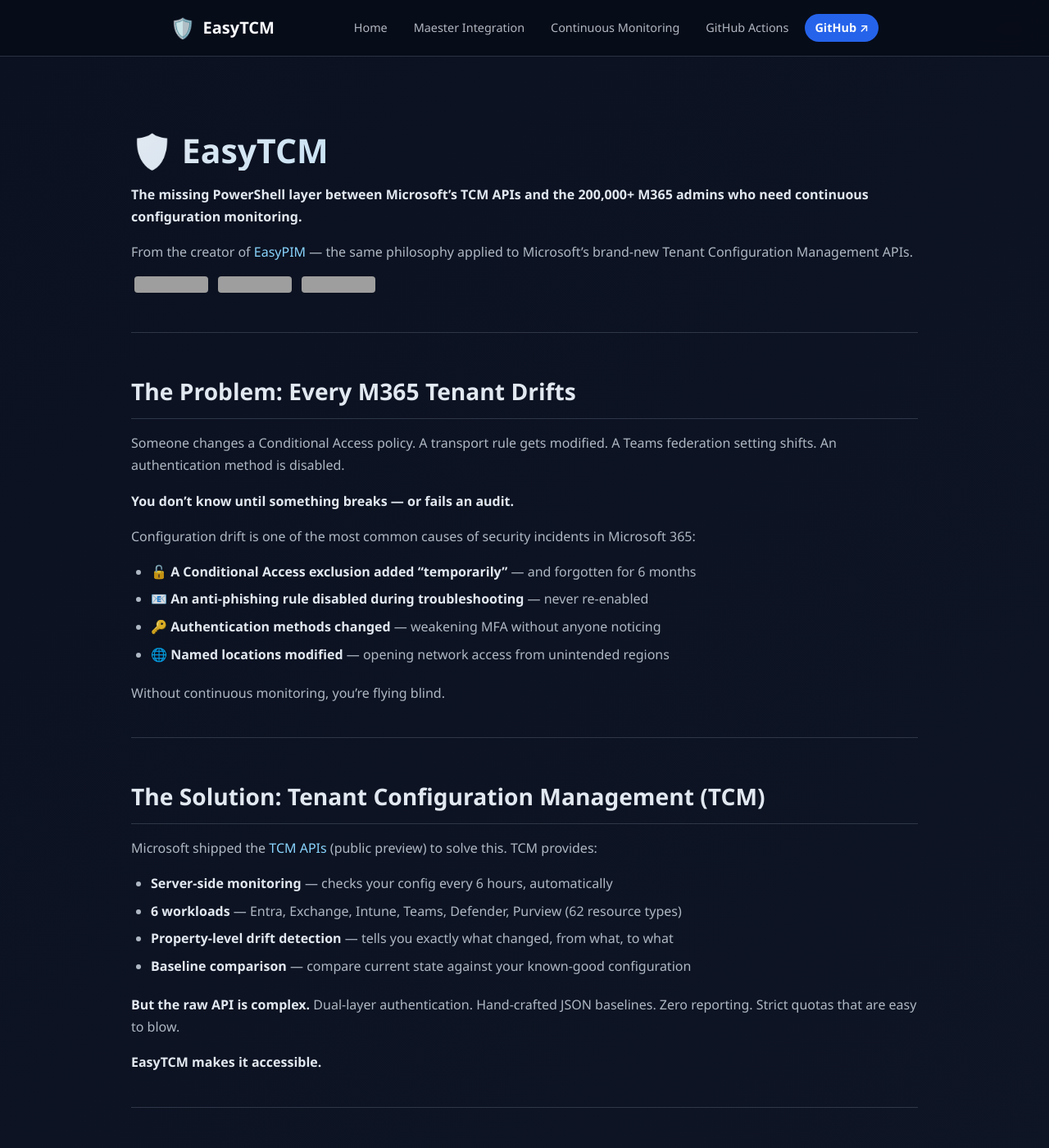
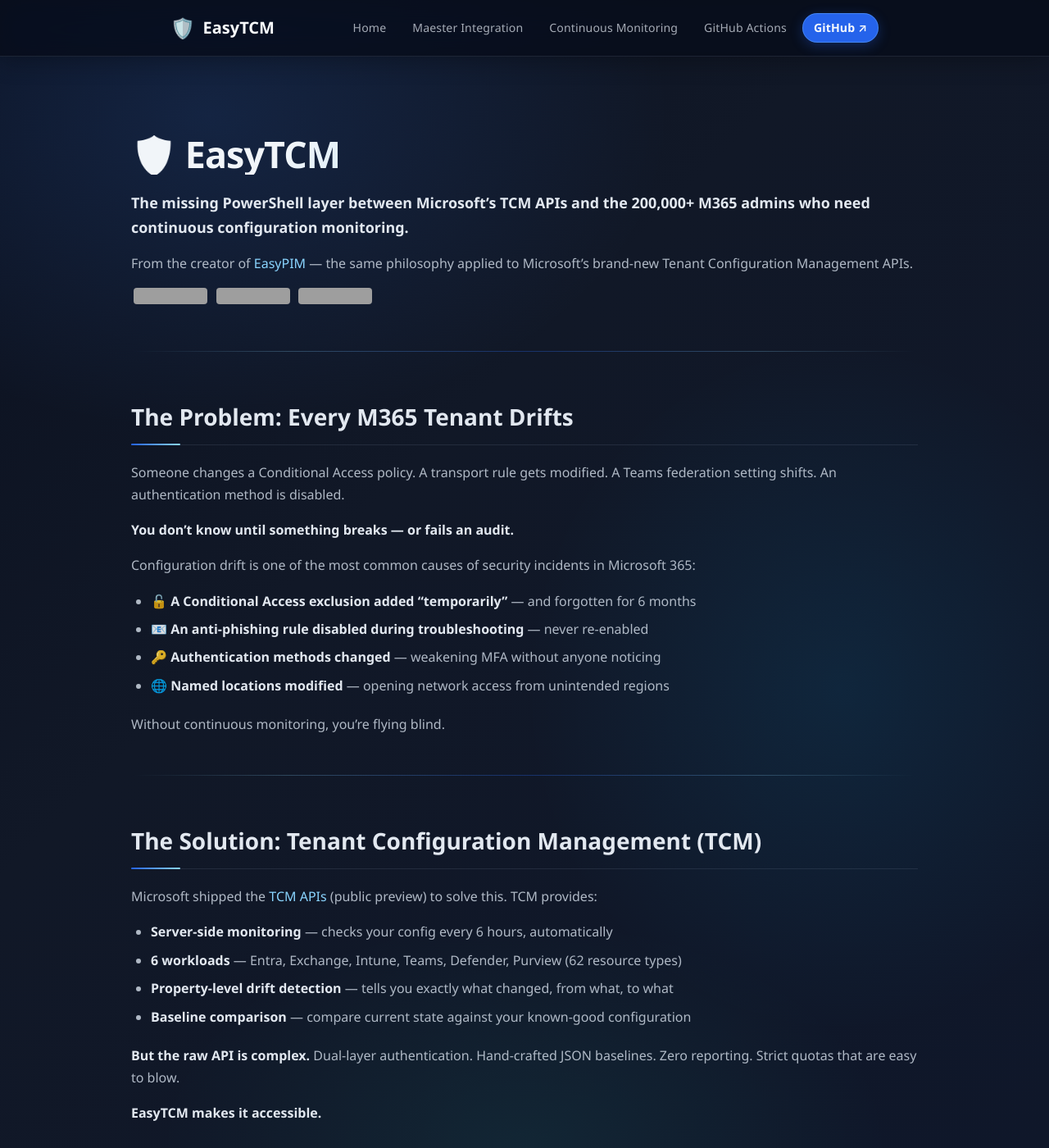
Before and after one commit to kayasax/EasyTCM, a Jekyll site: the page built from docs/index.md, in a window 1280 px wide and 1400 px high. Shown: the whole window at 82% size. Built offline with Jekyll 4.4.1, drawn with Linux system fonts in a browser that asks for light colours; grey boxes are pictures that could not be loaded.

Commit message:
docs: v2 CSS — radial glows, glass cards, gradient separators, image hover

```diff
--- a/docs/assets/css/style.css
+++ b/docs/assets/css/style.css
@@ -1,4 +1,4 @@
-/* EasyTCM Docs — Dark theme matching EasyPIM design language */
+/* EasyTCM Docs — Dark glassmorphism theme matching EasyPIM */
 
 :root {
   color-scheme: dark;
@@ -21,11 +21,27 @@
 
 body {
   margin: 0;
-  background: linear-gradient(135deg, #0b1120 0%, #111827 60%, #0f172a 100%);
+  background: var(--bg);
   color: var(--text);
   line-height: 1.7;
   min-height: 100vh;
   font-family: "Segoe UI", system-ui, -apple-system, BlinkMacSystemFont, sans-serif;
+  position: relative;
+  isolation: isolate;
+}
+
+/* Radial gradient glows — the depth that makes EasyPIM pop */
+body::before {
+  content: "";
+  position: fixed;
+  inset: 0;
+  background:
+    radial-gradient(ellipse 80% 50% at 20% 10%, rgba(59, 130, 246, 0.15), transparent 55%),
+    radial-gradient(ellipse 60% 60% at 80% 60%, rgba(14, 165, 233, 0.1), transparent 50%),
+    radial-gradient(ellipse 70% 40% at 50% 100%, rgba(45, 212, 191, 0.08), transparent 50%),
+    linear-gradient(135deg, #0b1120 0%, #111827 40%, #0f172a 100%);
+  pointer-events: none;
+  z-index: -1;
 }
 
 /* ── Layout ── */
@@ -36,15 +52,16 @@ body {
   padding-inline: clamp(1.5rem, 5vw, 3rem);
 }
 
-/* ── Header ── */
+/* ── Header — frosted glass sticky bar ── */
 .site-header {
   position: sticky;
   top: 0;
   z-index: 1000;
-  backdrop-filter: blur(14px);
-  -webkit-backdrop-filter: blur(14px);
-  background: rgba(8, 13, 25, 0.92);
-  border-bottom: 1px solid var(--border);
+  backdrop-filter: blur(16px) saturate(1.6);
+  -webkit-backdrop-filter: blur(16px) saturate(1.6);
+  background: rgba(8, 13, 25, 0.82);
+  border-bottom: 1px solid rgba(148, 163, 184, 0.15);
+  box-shadow: 0 4px 30px rgba(0, 0, 0, 0.3);
 }
 
 .site-header .container {
@@ -62,37 +79,42 @@ body {
   font-weight: 700;
   color: inherit;
   text-decoration: none;
+  transition: opacity var(--transition);
 }
 
+.brand:hover { opacity: 0.85; }
 .brand-mark { font-size: 1.5rem; }
 
 .site-nav ul {
   display: flex;
   align-items: center;
-  gap: 0.5rem;
+  gap: 0.4rem;
   list-style: none;
   margin: 0;
   padding: 0;
 }
 
 .site-nav a {
-  padding: 0.45rem 0.75rem;
+  padding: 0.45rem 0.8rem;
   border-radius: 999px;
-  color: rgba(226, 232, 240, 0.78);
+  color: rgba(226, 232, 240, 0.72);
   text-decoration: none;
   font-weight: 500;
-  font-size: 0.9rem;
-  transition: color var(--transition), background var(--transition);
+  font-size: 0.88rem;
+  letter-spacing: 0.01em;
+  transition: color var(--transition), background var(--transition), transform var(--transition);
 }
 
 .site-nav a:hover,
 .site-nav a:focus {
   color: rgba(226, 232, 240, 0.95);
   background: rgba(37, 99, 235, 0.14);
+  transform: translateY(-1px);
 }
 
 .site-nav a[aria-current="page"] {
-  background: linear-gradient(135deg, rgba(37, 99, 235, 0.3), rgba(14, 165, 233, 0.3));
+  background: linear-gradient(135deg, rgba(37, 99, 235, 0.32), rgba(14, 165, 233, 0.32));
+  border: 1px solid rgba(138, 213, 255, 0.2);
   color: #e2e8f0;
 }
 
@@ -100,11 +122,14 @@ body {
   background: var(--accent);
   color: #f8fafc;
   font-weight: 600;
+  border: 1px solid rgba(138, 213, 255, 0.3);
+  box-shadow: 0 4px 15px rgba(37, 99, 235, 0.3);
 }
 
 .site-nav .cta:hover,
 .site-nav .cta:focus {
   background: var(--accent-strong);
+  box-shadow: 0 6px 20px rgba(37, 99, 235, 0.4);
 }
 
 .nav-toggle {
@@ -120,34 +145,52 @@ body {
 
 /* ── Main content ── */
 .content {
-  padding: clamp(2.5rem, 6vw, 4rem) 0 4rem;
+  padding: clamp(2.5rem, 6vw, 4rem) 0 5rem;
+  position: relative;
 }
 
 /* ── Typography ── */
 .content h1 {
-  font-size: clamp(2rem, 3.2vw, 2.8rem);
-  line-height: 1.15;
-  margin-bottom: 1rem;
-  background: linear-gradient(135deg, #e2e8f0, var(--accent-light));
+  font-size: clamp(2.2rem, 3.5vw, 3rem);
+  line-height: 1.12;
+  margin-bottom: 1.25rem;
+  font-weight: 800;
+  background: linear-gradient(135deg, #f1f5f9 20%, var(--accent-light) 80%);
   -webkit-background-clip: text;
   -webkit-text-fill-color: transparent;
   background-clip: text;
+  letter-spacing: -0.02em;
 }
 
 .content h2 {
-  font-size: clamp(1.4rem, 2.2vw, 1.8rem);
-  margin-top: 3rem;
-  margin-bottom: 1rem;
-  padding-bottom: 0.5rem;
-  border-bottom: 1px solid var(--border);
+  font-size: clamp(1.4rem, 2.2vw, 1.75rem);
+  margin-top: 3.5rem;
+  margin-bottom: 1.25rem;
+  padding-bottom: 0.6rem;
+  border-bottom: 1px solid rgba(148, 163, 184, 0.15);
   color: #e2e8f0;
+  font-weight: 700;
+  position: relative;
+}
+
+/* Accent line under h2 */
+.content h2::after {
+  content: "";
+  position: absolute;
+  bottom: -1px;
+  left: 0;
+  width: 60px;
+  height: 2px;
+  background: linear-gradient(90deg, var(--accent), var(--accent-light));
+  border-radius: 2px;
 }
 
 .content h3 {
-  font-size: 1.2rem;
+  font-size: 1.15rem;
   margin-top: 2rem;
   margin-bottom: 0.75rem;
   color: var(--accent-light);
+  font-weight: 600;
 }
 
 .content h4 {
@@ -170,13 +213,14 @@ body {
   color: var(--accent-light);
   text-decoration: none;
   font-weight: 500;
-  transition: color var(--transition);
+  transition: color var(--transition), text-shadow var(--transition);
 }
 
 .content a:hover,
 .content a:focus {
   text-decoration: underline;
   color: #bfdbfe;
+  text-shadow: 0 0 12px rgba(138, 213, 255, 0.3);
 }
 
 /* ── Lists ── */
@@ -188,39 +232,51 @@ body {
 }
 
 .content li {
-  margin-bottom: 0.4rem;
+  margin-bottom: 0.45rem;
 }
 
 .content li strong {
   color: #e2e8f0;
 }
 
-/* ── Horizontal rules ── */
+/* ── Horizontal rules — subtle glow separator ── */
 .content hr {
   border: none;
-  border-top: 1px solid var(--border);
-  margin: 2.5rem 0;
+  height: 1px;
+  background: linear-gradient(
+    90deg,
+    transparent,
+    rgba(138, 213, 255, 0.25) 20%,
+    rgba(37, 99, 235, 0.35) 50%,
+    rgba(138, 213, 255, 0.25) 80%,
+    transparent
+  );
+  margin: 3rem 0;
 }
 
-/* ── Code blocks ── */
+/* ── Code — glass-effect blocks ── */
 .content code {
   font-family: "Cascadia Code", "Consolas", "SFMono-Regular", ui-monospace, monospace;
-  font-size: 0.88em;
-  background: rgba(15, 23, 42, 0.85);
-  border: 1px solid rgba(148, 163, 184, 0.18);
+  font-size: 0.87em;
+  background: rgba(15, 23, 42, 0.8);
+  border: 1px solid rgba(148, 163, 184, 0.15);
   border-radius: 6px;
-  padding: 0.15em 0.4em;
+  padding: 0.15em 0.45em;
   color: #e2e8f0;
 }
 
 .content pre {
-  margin: 1.25rem 0 1.5rem;
-  padding: 1.25rem 1.5rem;
-  background: rgba(15, 23, 42, 0.85);
-  border: 1px solid rgba(148, 163, 184, 0.2);
+  margin: 1.25rem 0 1.75rem;
+  padding: 1.4rem 1.6rem;
+  background: linear-gradient(145deg, rgba(15, 23, 42, 0.85), rgba(30, 41, 59, 0.4));
+  border: 1px solid rgba(148, 163, 184, 0.18);
   border-radius: var(--radius);
   overflow-x: auto;
-  box-shadow: 0 18px 45px rgba(15, 23, 42, 0.25);
+  box-shadow:
+    0 20px 50px rgba(0, 0, 0, 0.3),
+    inset 0 1px 0 rgba(148, 163, 184, 0.08);
+  backdrop-filter: blur(8px);
+  -webkit-backdrop-filter: blur(8px);
 }
 
 .content pre code {
@@ -228,109 +284,153 @@ body {
   border: none;
   padding: 0;
   font-size: 0.9rem;
-  line-height: 1.55;
+  line-height: 1.6;
   color: #e2e8f0;
 }
 
-/* ── Tables ── */
+/* ── Tables — glass cards ── */
 .content table {
   width: 100%;
-  border-collapse: collapse;
-  margin: 1.25rem 0 1.5rem;
-  font-size: 0.92rem;
-  background: rgba(15, 23, 42, 0.55);
+  border-collapse: separate;
+  border-spacing: 0;
+  margin: 1.5rem 0 1.75rem;
+  font-size: 0.9rem;
+  background: linear-gradient(145deg, rgba(15, 23, 42, 0.65), rgba(30, 41, 59, 0.25));
   border-radius: var(--radius);
   overflow: hidden;
-  border: 1px solid var(--border);
+  border: 1px solid rgba(148, 163, 184, 0.18);
+  box-shadow: 0 18px 45px rgba(0, 0, 0, 0.2);
 }
 
 .content thead {
-  background: rgba(37, 99, 235, 0.15);
+  background: linear-gradient(135deg, rgba(37, 99, 235, 0.2), rgba(14, 165, 233, 0.12));
 }
 
 .content th {
-  padding: 0.75rem 1rem;
+  padding: 0.85rem 1rem;
   text-align: left;
   font-weight: 600;
   color: #e2e8f0;
-  border-bottom: 1px solid var(--border);
+  border-bottom: 1px solid rgba(138, 213, 255, 0.15);
+  font-size: 0.85rem;
+  letter-spacing: 0.03em;
+  text-transform: uppercase;
 }
 
 .content td {
-  padding: 0.65rem 1rem;
+  padding: 0.7rem 1rem;
   color: var(--text-muted);
-  border-bottom: 1px solid rgba(148, 163, 184, 0.12);
+  border-bottom: 1px solid rgba(148, 163, 184, 0.08);
+}
+
+.content tbody tr {
+  transition: background var(--transition);
 }
 
 .content tbody tr:hover {
-  background: rgba(37, 99, 235, 0.06);
+  background: rgba(37, 99, 235, 0.08);
 }
 
-/* ── Blockquotes ── */
+.content tbody tr:last-child td {
+  border-bottom: none;
+}
+
+/* ── Blockquotes — accent card ── */
 .content blockquote {
-  margin: 1.25rem 0;
-  padding: 1rem 1.5rem;
-  border-left: 4px solid var(--accent);
-  background: rgba(37, 99, 235, 0.08);
+  margin: 1.5rem 0;
+  padding: 1.25rem 1.5rem;
+  border-left: 3px solid var(--accent);
+  background: linear-gradient(135deg, rgba(37, 99, 235, 0.1), rgba(15, 23, 42, 0.6));
   border-radius: 0 var(--radius) var(--radius) 0;
   color: var(--text-muted);
+  backdrop-filter: blur(6px);
+  -webkit-backdrop-filter: blur(6px);
+  box-shadow: 0 8px 25px rgba(0, 0, 0, 0.15);
 }
 
-.content blockquote p {
-  margin-bottom: 0.5rem;
-}
+.content blockquote p { margin-bottom: 0.5rem; }
+.content blockquote p:last-child { margin-bottom: 0; }
 
-.content blockquote p:last-child {
-  margin-bottom: 0;
-}
-
-/* ── Images ── */
+/* ── Images — glass frame with glow ── */
 .content img {
   max-width: 100%;
   height: auto;
   border-radius: var(--radius);
-  border: 1px solid var(--border);
-  box-shadow: 0 20px 50px rgba(15, 23, 42, 0.35);
-  margin: 1rem 0;
+  border: 1px solid rgba(148, 163, 184, 0.2);
+  box-shadow:
+    0 25px 60px rgba(0, 0, 0, 0.35),
+    0 0 0 1px rgba(138, 213, 255, 0.06) inset;
+  margin: 1.25rem 0;
+  transition: transform var(--transition), box-shadow var(--transition);
 }
 
-/* ── Badges row ── */
-.content img[alt="PSGallery"],
-.content img[alt="PSGallery Version"],
-.content img[alt="Downloads"],
-.content img[alt="Stars"],
-.content img[alt="GitHub Stars"] {
+.content img:hover {
+  transform: translateY(-3px);
+  box-shadow:
+    0 30px 70px rgba(0, 0, 0, 0.4),
+    0 0 30px rgba(59, 130, 246, 0.1);
+}
+
+/* ── Badges — no hover/shadow treatment ── */
+.content img[alt*="PSGallery"],
+.content img[alt*="Downloads"],
+.content img[alt*="Stars"],
+.content img[alt*="License"],
+.content img[alt*="Documentation"] {
   border: none;
   border-radius: 4px;
   box-shadow: none;
-  margin: 0 0.25rem;
+  margin: 0 0.2rem;
   display: inline;
+  transform: none;
 }
 
-/* ── Details/Summary ── */
+.content img[alt*="PSGallery"]:hover,
+.content img[alt*="Downloads"]:hover,
+.content img[alt*="Stars"]:hover,
+.content img[alt*="License"]:hover,
+.content img[alt*="Documentation"]:hover {
+  transform: none;
+  box-shadow: none;
+}
+
+/* ── Details/Summary — glass card ── */
 .content details {
-  margin: 1rem 0;
-  padding: 1rem 1.25rem;
-  background: var(--surface-card);
-  border: 1px solid var(--border);
+  margin: 1.25rem 0;
+  padding: 1.15rem 1.35rem;
+  background: linear-gradient(145deg, rgba(15, 23, 42, 0.6), rgba(30, 41, 59, 0.2));
+  border: 1px solid rgba(148, 163, 184, 0.15);
   border-radius: var(--radius);
+  backdrop-filter: blur(6px);
+  -webkit-backdrop-filter: blur(6px);
+  box-shadow: 0 12px 30px rgba(0, 0, 0, 0.15);
+  transition: border-color var(--transition);
+}
+
+.content details:hover {
+  border-color: rgba(138, 213, 255, 0.3);
 }
 
 .content summary {
   cursor: pointer;
   font-weight: 600;
   color: #e2e8f0;
+  padding: 0.25rem 0;
 }
 
 .content details[open] summary {
   margin-bottom: 0.75rem;
+  padding-bottom: 0.5rem;
+  border-bottom: 1px solid rgba(148, 163, 184, 0.1);
 }
 
 /* ── Footer ── */
 .site-footer {
-  border-top: 1px solid var(--border);
-  padding: 1.5rem 0;
+  border-top: 1px solid rgba(148, 163, 184, 0.15);
+  padding: 1.75rem 0;
   background: rgba(8, 13, 25, 0.95);
+  backdrop-filter: blur(10px);
+  -webkit-backdrop-filter: blur(10px);
 }
 
 .site-footer .container {
@@ -340,16 +440,27 @@ body {
   justify-content: space-between;
   align-items: center;
   font-size: 0.88rem;
-  color: rgba(148, 163, 184, 0.85);
+  color: rgba(148, 163, 184, 0.75);
 }
 
 .site-footer a {
   color: var(--accent-light);
   text-decoration: none;
+  transition: color var(--transition);
 }
 
-.site-footer a:hover {
-  text-decoration: underline;
+.site-footer a:hover { text-decoration: underline; }
+
+/* ── First paragraph — hero-like lead text ── */
+.content > p:first-of-type {
+  font-size: 1.12rem;
+  color: rgba(226, 232, 240, 0.9);
+  line-height: 1.65;
+}
+
+/* ── Architecture / ASCII blocks — special treatment ── */
+.content pre code:not([class]) {
+  color: rgba(138, 213, 255, 0.9);
 }
 
 /* ── Mobile responsive ── */
@@ -366,6 +477,9 @@ body {
     transform: translateY(-150%);
     transition: transform var(--transition);
     z-index: 999;
+    backdrop-filter: blur(16px);
+    -webkit-backdrop-filter: blur(16px);
+    box-shadow: 0 25px 60px rgba(0, 0, 0, 0.5);
   }
 
   .site-nav ul[aria-expanded="true"] {
@@ -378,23 +492,15 @@ body {
     gap: 0.3rem;
   }
 
-  .content h1 {
-    font-size: 1.8rem;
-  }
+  .content h1 { font-size: 1.8rem; }
 
   .content pre {
     padding: 1rem;
     font-size: 0.85rem;
   }
 
-  .content table {
-    font-size: 0.82rem;
-  }
-
-  .content th,
-  .content td {
-    padding: 0.5rem 0.65rem;
-  }
+  .content table { font-size: 0.8rem; }
+  .content th, .content td { padding: 0.5rem 0.6rem; }
 }
 
 /* ── Reduced motion ── */
```
